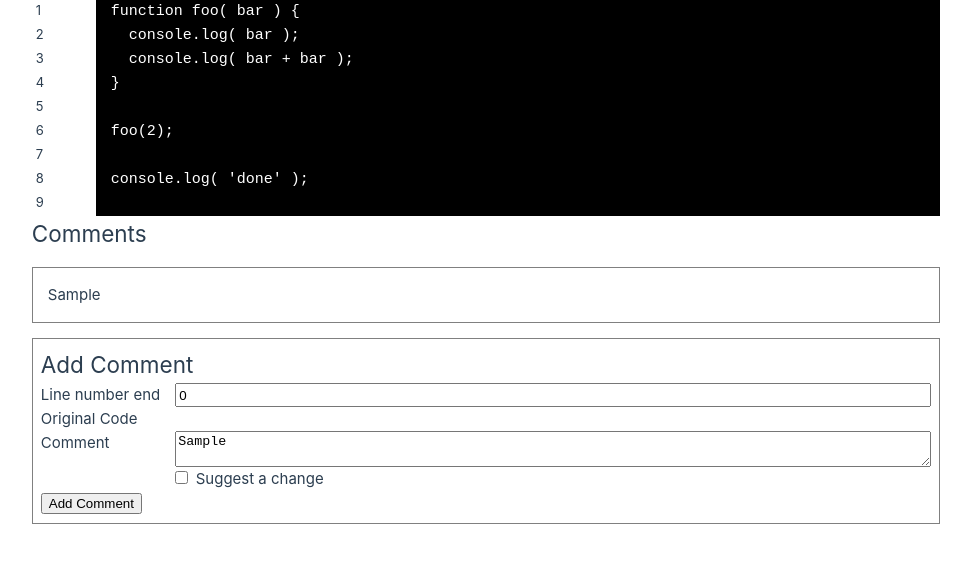
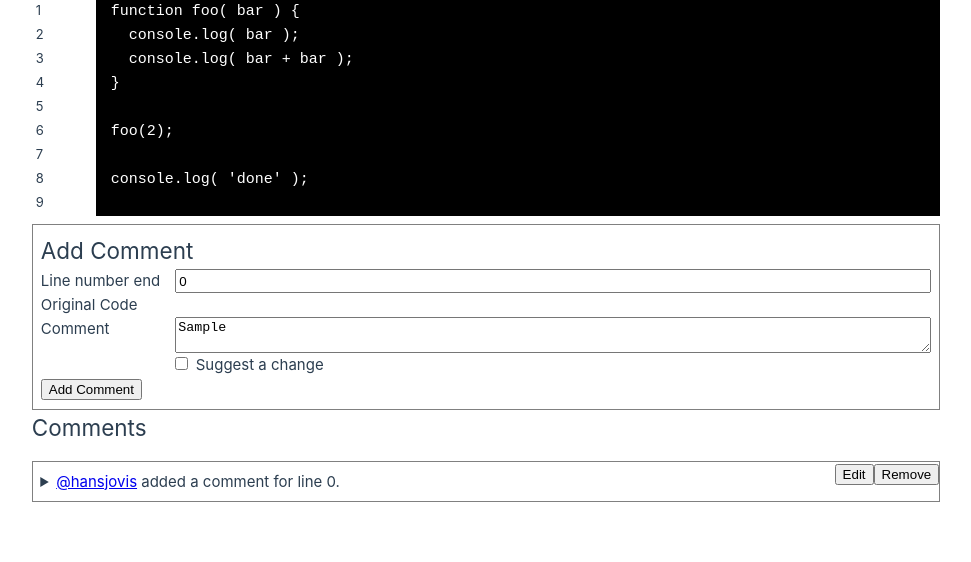
Before and after one commit to hansjovis/code-review, a Vue app: page / in a window 1280 px wide. Both pictures are taken after typing "Sample" into the empty fields and a click on the button "Add Comment". Shown: the top 562 px of the page, without its empty margins (154-1125 px from the left). Built offline with nearby package versions, Linux system fonts and the light colour scheme.

Commit message:
Updated comment list.

```diff
--- a/src/App.vue
+++ b/src/App.vue
@@ -20,7 +20,7 @@ console.log( 'done' );
 
   const codeSnippet = new CodeSnippet( code );
 
-  const comment = ref( new Comment( codeSnippet ) );
+  const comment = ref( new Comment( codeSnippet, "hansjovis" ) );
 
   function onLineSelected( lineNumber ) {
     comment.value.lineStart = lineNumber;
@@ -34,10 +34,10 @@ console.log( 'done' );
       :code="codeSnippet"
       @lineSelected="onLineSelected"
     />
-    <CommentList />
     <CommentForm
       :comment="comment"
     />
+    <CommentList />
   </main>
 </template>
 
--- a/src/components/CodeView.vue
+++ b/src/components/CodeView.vue
@@ -18,7 +18,7 @@
     <fieldset class="line-numbers">
       <legend class="visually-hidden">Line number start</legend>
       <label v-for="lineNumber in code.nrOfLines">
-        <input class="visually-hidden" name="start" type="radio" :data-line-nr="lineNumber" @click="selectLine">
+        <input :id="`L${lineNumber}`" class="visually-hidden" name="start" type="radio" :data-line-nr="lineNumber" @click="selectLine">
         <span>{{ lineNumber }}</span>
       </label>
     </fieldset>
--- a/src/components/CommentList.vue
+++ b/src/components/CommentList.vue
@@ -8,25 +8,37 @@
 
 <template>
     <h2>Comments</h2>
-    <ul>
-        <li v-for="comment in comments">
-            <article class="comment">
-                <pre class="code"><code>{{ comment.snippet }}</code></pre>
-                <p>{{ comment.comment }}</p>
-            </article>
-        </li>
-    </ul>
+    <article v-for="comment in comments" class="comment">
+        <details>
+            <summary>
+                <a :href="`/users/${comment.author}`">@{{ comment.author }}</a> added a comment for line {{ comment.lineNumberRange.start }}.
+                <menu>
+                    <button>Edit</button>
+                    <button>Remove</button>
+                </menu>
+            </summary>
+            <pre class="code"><code>{{ comment.snippet }}</code></pre>
+            <p>{{ comment.comment }}</p>
+        </details>
+    </article>
 </template>
 
 <style scoped>
-    ul {
-        list-style: none;
-        padding: 0;
+    .comment {
+        position: relative;
+        border: 1px solid gray;
+        margin-block: 1em;
     }
 
-    .comment {
-        border: 1px solid gray;
-        margin-block: 1em;
+    .comment summary {
+        padding: 0.5em;
+        cursor: default;
+    }
+
+    .comment menu {
+        position: absolute;
+        top: 0;
+        right: 0;
     }
 
     .comment p {
--- a/src/model/Comment.js
+++ b/src/model/Comment.js
@@ -1,7 +1,8 @@
 import Range from "./Range";
 
 class Comment {
-  constructor( code ) {
+  constructor( code, author ) {
+    this.author = author;
     this.code = code;
     this.lineNumberRange = new Range();
     this.comment = "";
@@ -21,7 +22,7 @@ class Comment {
   }
 
   get copy() {
-    const copy = new Comment( this.code );
+    const copy = new Comment( this.code, this.author );
 
     copy.lineNumberRange = this.lineNumberRange.copy;
     copy.comment = this.comment;
```
